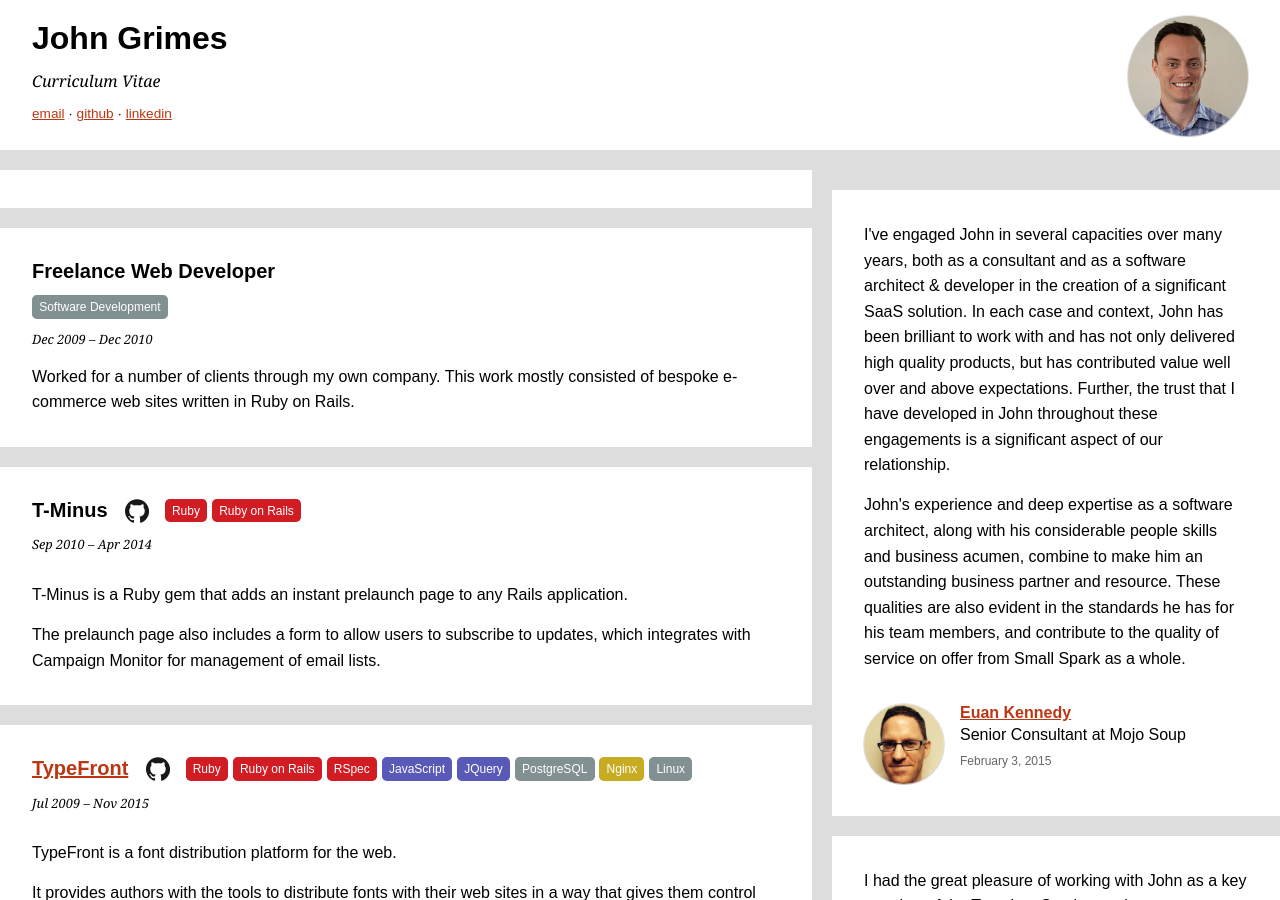
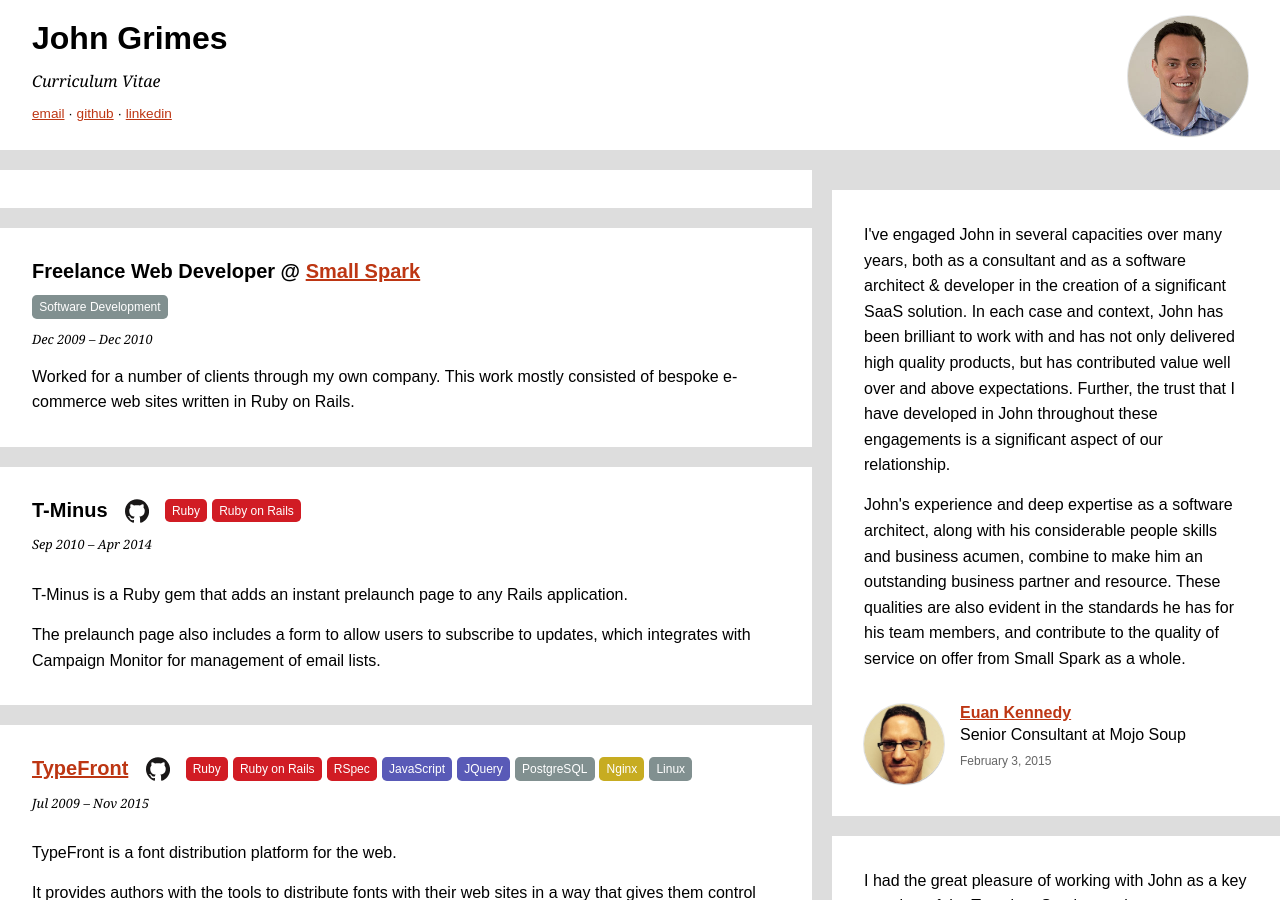
Before and after one commit to johngrimes/johngrimes.github.com, a Jekyll site: the page cv/index.html, which Jekyll copies as it is, in a window 1280 px wide and 900 px high, scrolled down 2744 px. Built offline with Jekyll 4.4.1, drawn with Linux system fonts in a browser that asks for light colours; some web fonts are replaced.

Commit message:
Add link to Small Spark

```diff
--- a/cv/index.html
+++ b/cv/index.html
@@ -259,7 +259,8 @@
       </section>
       <section class="position">
         <header>
-          <h4>Freelance Web Developer
+          <h4>Freelance Web Developer @
+            <a href="http://www.smallspark.com.au/">Small Spark</a>
           </h4>
           <ul class="tags">
             <li>Software Development</li>
```
